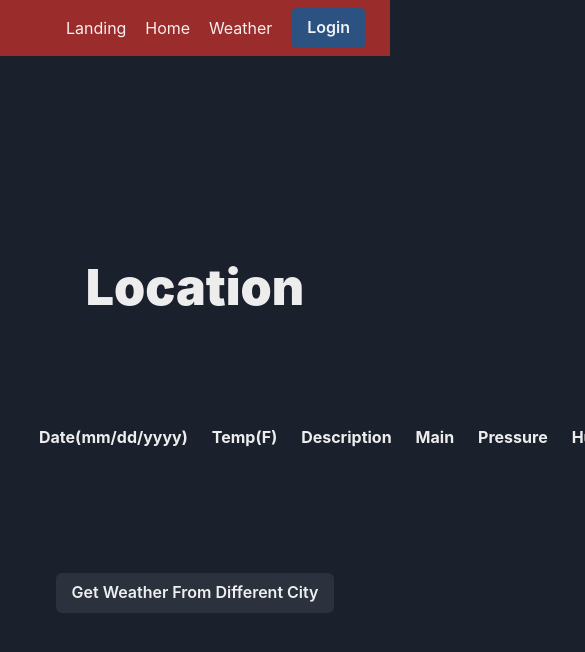
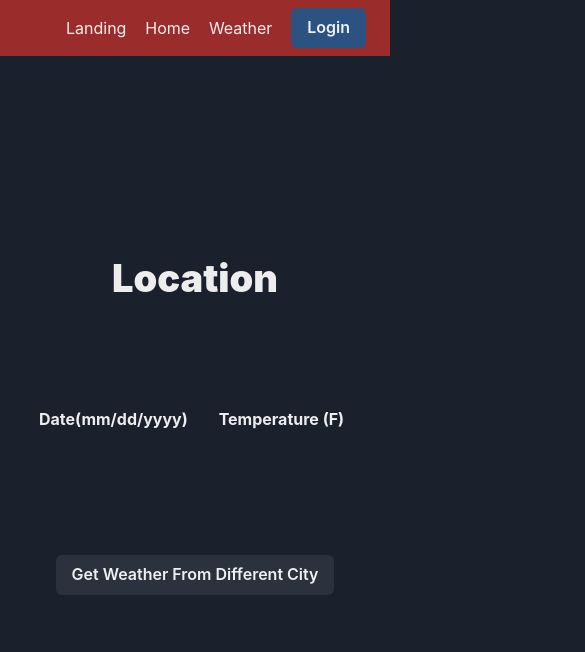
Before and after one commit to WiruCodes/Weather_API, a React (Create React App) app: page /weather in a window 390 px wide. Shown: the top 652 px of the page, 585 px wide, since content can reach past the window. Built offline with nearby package versions, Linux system fonts and the light colour scheme.

Commit message:
add responsiveness to HomePage and WeatherPage

```diff
--- a/src/App.js
+++ b/src/App.js
@@ -24,7 +24,6 @@ function App() {
           path="home"
           element={
             <HomePage
-              cityWeather={setCityWeather}
               setCityWeather={setCityWeather}
               setLocation={setLocation}
             />
--- a/src/sections/home_page/HomePage.js
+++ b/src/sections/home_page/HomePage.js
@@ -3,7 +3,7 @@ import { useNavigate } from "react-router-dom";
 import { useState } from "react";
 import { getWeatherDetails } from "../../library/weather/weatherFunctionLibrary";
 
-function HomePage({ cityWeather, setCityWeather, setLocation }) {
+function HomePage({ setCityWeather, setLocation }) {
   const navigate = useNavigate();
   const [city, setCity] = useState("");
   const [cityError, setCityError] = useState(false);
@@ -16,7 +16,7 @@ function HomePage({ cityWeather, setCityWeather, setLocation }) {
       alignItems="center"
       top="250px"
     >
-      <Box mb='100px'><Text fontSize={50} fontWeight='black' textAlign='center'>Search Weather For A City</Text></Box>
+      <Box mb='100px'><Text fontSize={[36, 36, 50, 50]} fontWeight='black' textAlign='center'>Search Weather For A City</Text></Box>
       <Box display="flex" alignItems="center">
         <Input
           onChange={(e) => {
--- a/src/sections/weather_page/WeatherPage.js
+++ b/src/sections/weather_page/WeatherPage.js
@@ -22,14 +22,17 @@ function WeatherPage({ cityWeather, location }) {
       margin="auto"
     >
       <Box width="100%" mb="100px" display="flex" justifyContent="center">
-        <Text fontSize={[50]} fontWeight='black'>{location !== "" ? location : 'Location'}</Text>
+        <Text fontSize={[38, 38, 50, 50]} fontWeight='black'>{location !== "" ? location : 'Location'}</Text>
       </Box>
+
+      {/* Desktop display all weather details */}
       <Grid
         w="100%"
         templateRows="repeat(1, 1fr)"
         templateColumns="repeat(6, 1fr)"
         gap={6}
         textAlign="center"
+        display={['none', 'none', 'grid', 'grid']}
       >
         {weatherDetailNames.map((name) => {
           return (
@@ -48,6 +51,31 @@ function WeatherPage({ cityWeather, location }) {
         })}
       </Grid>
 
+      {/* Mobile display all weather details */}
+
+      <Grid
+        w="100%"
+        templateRows="repeat(1, 1fr)"
+        templateColumns="repeat(2, 1fr)"
+        gap={6}
+        textAlign="center"
+        display={['grid', 'grid', 'none', 'none']}
+      >
+        <GridItem w="100%">
+          <Text fontWeight="bold">Date(mm/dd/yyyy)</Text>
+        </GridItem>
+        <GridItem w="100%">
+          <Text fontWeight="bold">Temperature (F)</Text>
+        </GridItem>
+        <GridItem w="100%">
+          <Text>{cityWeather.date}</Text>
+        </GridItem>
+        <GridItem w="100%">
+          <Text>{cityWeather.temp}</Text>
+        </GridItem>
+
+      </Grid>
+
       <Box width="100%" mt="100px" display="flex" justifyContent="center">
         <Button onClick={() => navigate("/home")}>
           Get Weather From Different City
```
